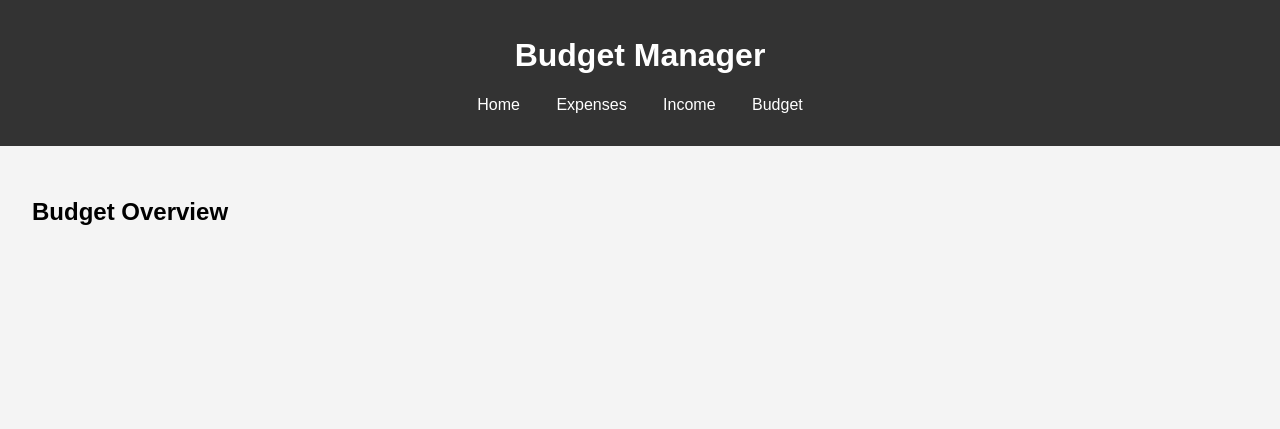
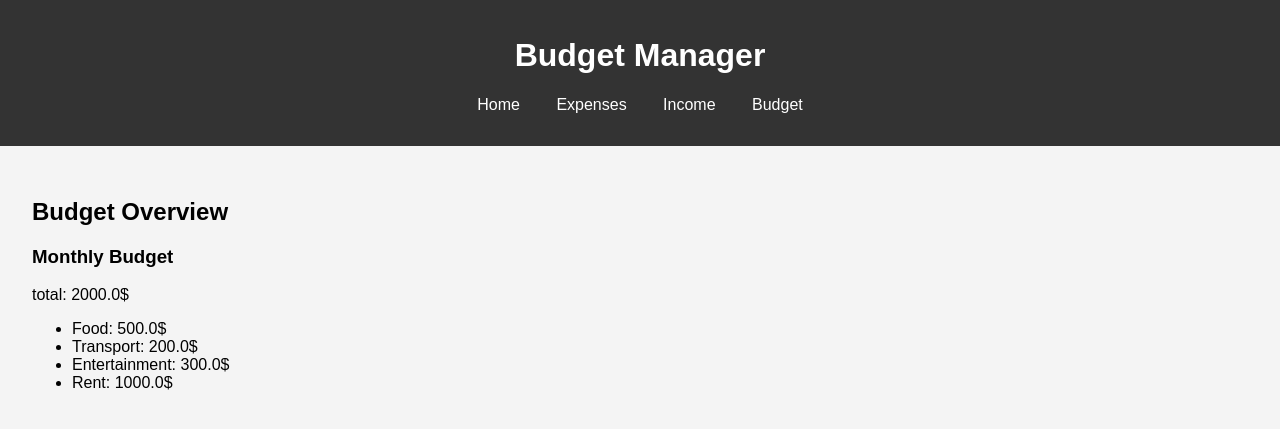
Before and after one commit to razmazlih/BudgetBuddy, a Flask app: page /budget in a window 1280 px wide. Shown: the top 429 px of the page. Run offline with Flask 3, Linux system fonts and the light colour scheme.

Commit message:
fix after add income/ expense back to main page

```diff
--- a/app.py
+++ b/app.py
@@ -2,4 +2,4 @@
 from ui.main_ui import app
 
 if __name__ == "__main__":
-    app.run()
+    app.run(debug=True)
--- a/data/income.json
+++ b/data/income.json
@@ -10,11 +10,5 @@
         "source": "Freelance",
         "amount": 500.0,
         "description": "Freelance project"
-    },
-    {
-        "date": "2024-06-10",
-        "source": null,
-        "amount": 3000.0,
-        "description": "Salary"
     }
 ]
--- a/logic/data_management.py
+++ b/logic/data_management.py
@@ -345,8 +345,13 @@ def get_budget() -> float:
     return budget["monthly_budget"]
 
 
-def get_expenses():
+def get_budget_categories() -> dict:
+    return _open_read_file(BUDGET_FILE_LOCATION)["categories"]
+
+
+def get_expenses() -> list:
     return _open_read_file(EXPENSES_FILE_LOCATION)
 
-def get_incomes():
+
+def get_incomes() -> list:
     return _open_read_file(INCOME_FILE_LOCATION)
--- a/ui/main_ui.py
+++ b/ui/main_ui.py
@@ -13,7 +13,8 @@ from logic.data_management import (
     get_total_income,
     get_budget,
     get_expenses,
-    get_incomes
+    get_incomes,
+    get_budget_categories
 )
 
 
@@ -52,9 +53,8 @@ def add_new_expense():
     input_description = request.form.get("description")
 
     add_expense(input_date, input_category, input_amount, input_description)
-    return "Expense added successfully! <a href='/'>Link Back</a>"
+    return render_template("index.html", total_expenses= get_total_expense(), total_incomes=get_total_income(), my_budget=get_budget())
 
-# דף ניהול הכנסות
 @app.route("/income")
 def income():
     my_incomes = get_incomes()
@@ -80,13 +80,12 @@ def add_new_income():
     input_description = request.form.get("description")
 
     add_income(input_date, input_source, input_amount, input_description)
-    return "Income added successfully! <a href='/'>Link Back</a>"
+    return render_template("index.html", total_expenses= get_total_expense(), total_incomes=get_total_income(), my_budget=get_budget())
 
 
-# דף תקציב
 @app.route("/budget")
 def budget():
-    return render_template("budget.html")
+    return render_template("budget.html", categories=get_budget_categories(), total=get_budget())
 
 
 @app.route("/expense-graph")
--- a/ui/templates/budget.html
+++ b/ui/templates/budget.html
@@ -1,7 +1,12 @@
-<!-- templates/budget.html -->
 {% extends 'base.html' %}
 
 {% block content %}
 <h2>Budget Overview</h2>
-<!-- תקציב ותצוגת נתונים -->
+<h3>Monthly Budget</h3>
+<p>total: {{ total }}$</p>
+<ul>
+{% for category, amount in categories.items() %}
+    <li>{{ category }}: {{ amount }}$</li>
+{% endfor %}
+</ul>
 {% endblock %}
--- a/ui/templates/index.html
+++ b/ui/templates/index.html
@@ -6,8 +6,8 @@
 <p>Use the navigation above to manage your expenses, income, and budget.</p>
 <div>
     <p>your budget: {{ my_budget }}$</p>
-    <p>total incomes: {{ total_incomes }}$, <a href="/income-graph" target="_blank">See incomes in graph</a></p>
-    <p>total expenses: {{ total_expenses }}$, <a href="/expense-graph" target="_blank">See Expenses in graph</a> </p>
+    <p>total incomes: {{ total_incomes }}$, <a href="/income-graph?start_date=2024-06-01&end_date=2024-06-30" target="_blank">See incomes in graph</a></p>
+    <p>total expenses: {{ total_expenses }}$, <a href="/expense-graph?start_date=2024-06-01&end_date=2024-06-30" target="_blank">See Expenses in graph</a> </p>
     <p>Your money: {{ total_incomes - total_expenses }}$</p>
 </div>
 {% endblock %}
```
